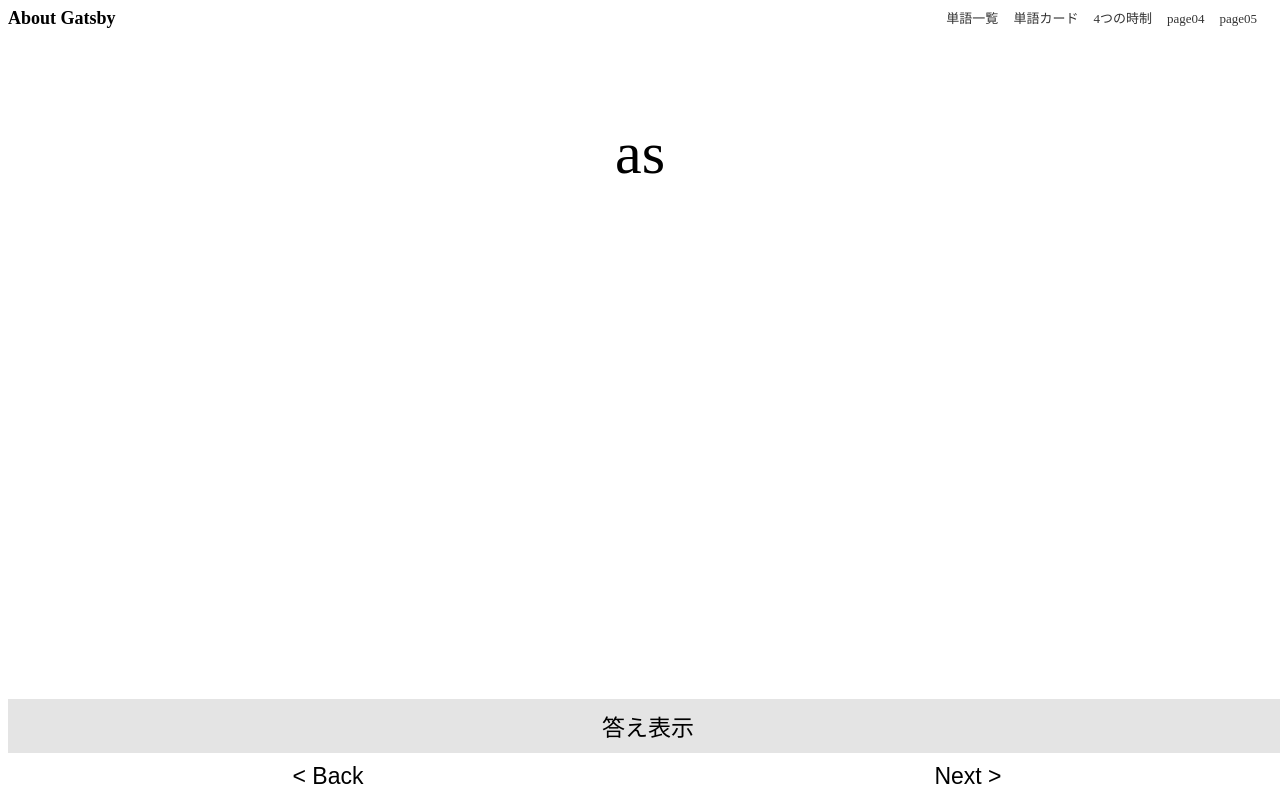
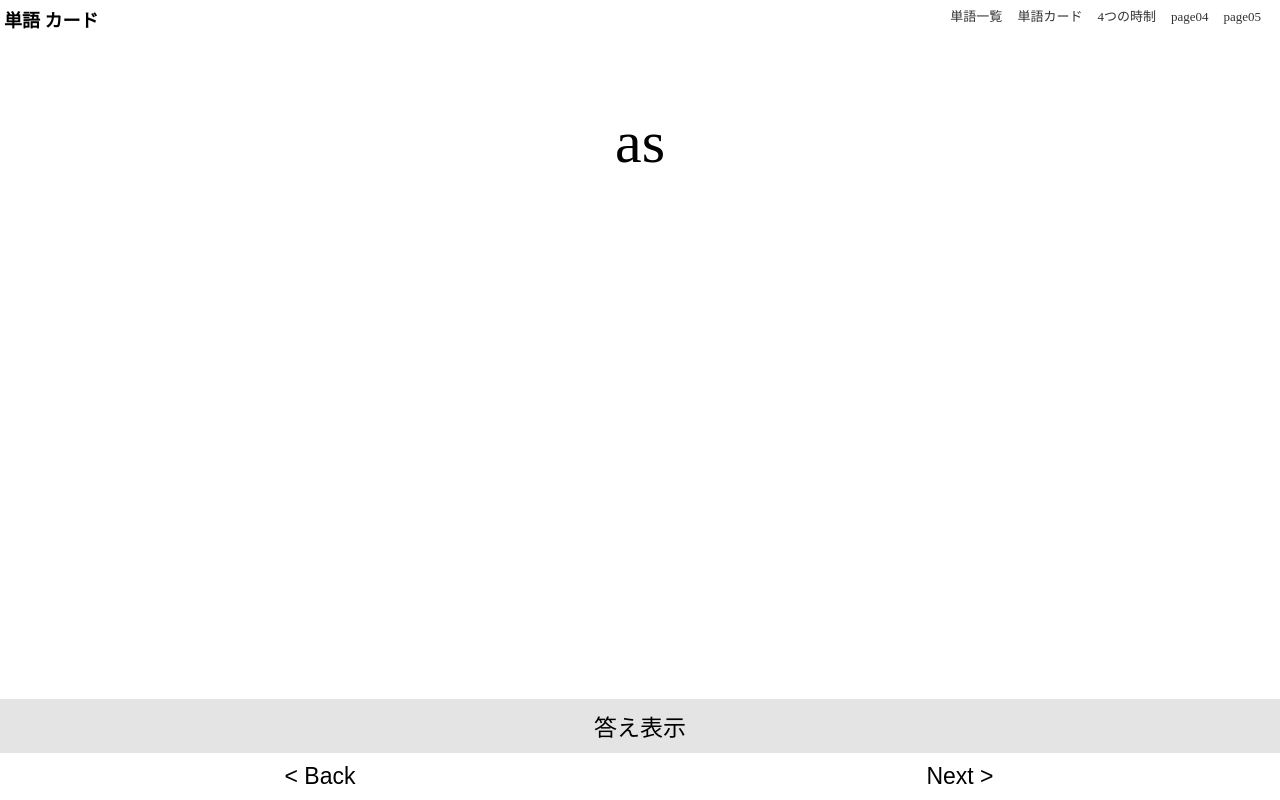
Before and after one commit to oyama919/testNetlify, a Gatsby app: page /wordCardList in a window 1280 px wide. Built offline with nearby package versions, Linux system fonts and the light colour scheme.

Commit message:
見た目調整

```diff
--- a/src/components/header.module.css
+++ b/src/components/header.module.css
@@ -1,6 +1,10 @@
+body {
+  margin: 0;
+}
 .header {
   display: flex;
   justify-content: space-between;
+  padding: 6px 4px;
 }
 .header_logo {
   margin: 0;
--- a/src/components/wordCardList.module.css
+++ b/src/components/wordCardList.module.css
@@ -3,9 +3,10 @@
 }
 .wordCardList_word {
   text-align: center;
-  padding-top: 30px;
+  padding-top: 10px;
   height: 250px;
   font-size: 60px;
+  word-break: break-all;
 }
 .wordCardList_translation {
   border-top: 1px solid #333;
--- a/src/pages/wordCardList.js
+++ b/src/pages/wordCardList.js
@@ -4,7 +4,7 @@ import WordCardList from "../components/wordCardList"
 
 export default () => (
   <main>
-    <Header headerText="About Gatsby" />
+    <Header headerText="単語 カード" />
     <WordCardList />
   </main>
 )
```
